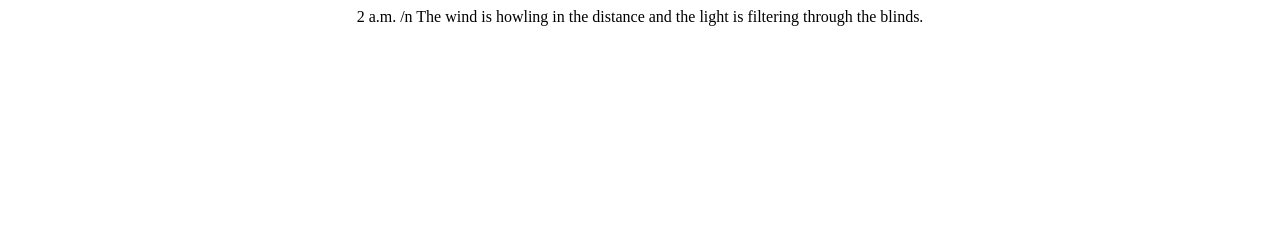
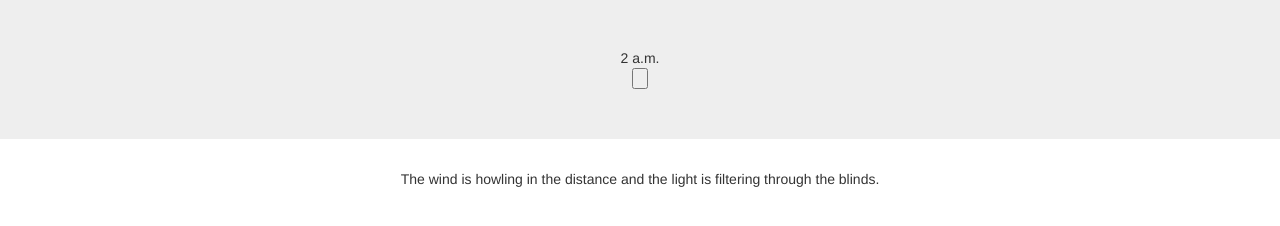
Before and after one commit to ed42311/challenge-adventure-game, a plain HTML site: page index.html in a window 1280 px wide. Drawn offline with nearby package versions, Linux system fonts and the light colour scheme.

Commit message:
jumbo check

```diff
--- a/index.html
+++ b/index.html
@@ -1,12 +1,33 @@
 <!DOCTYPE html>
+
+			<!-- Latest compiled and minified CSS BStrap-->
+		<link rel="stylesheet" href="https://maxcdn.bootstrapcdn.com/bootstrap/3.3.5/css/bootstrap.min.css">
+
+			<!-- Optional theme BStrap-->
+		<link rel="stylesheet" href="https://maxcdn.bootstrapcdn.com/bootstrap/3.3.5/css/bootstrap-theme.min.css">
+
+			<!-- Latest compiled and minified JavaScript BStrap-->
+		<script src="https://maxcdn.bootstrapcdn.com/bootstrap/3.3.5/js/bootstrap.min.js"></script>
+
 	<head>
 
-	  <link type = "text/css" rel = "stylesheet" href = "main.css" />
+			<!-- Stylesheet-->
+		<link type = "text/css" rel = "stylesheet" href = "main.css" />
 
 	</head>
 
 	<body>
-		<p>  2 a.m. /n The wind is howling in the distance and the light is filtering through the blinds.
+	  <div class="jumbotron"
+		<p class="begin">  2 a.m.
+
+		 <form>
+		 	<button type = submit/>
+		 </form>
+
+		</p>
+		</div> <!-- jumbotron-->
+		<p>
+		The wind is howling in the distance and the light is filtering through the blinds.
 		</p>
 	</body>
 </html>
--- a/main.css
+++ b/main.css
@@ -4,3 +4,7 @@ body {
 p {
 	margin: 0 auto 0 auto;
 }
+
+.begin{
+
+}
```
